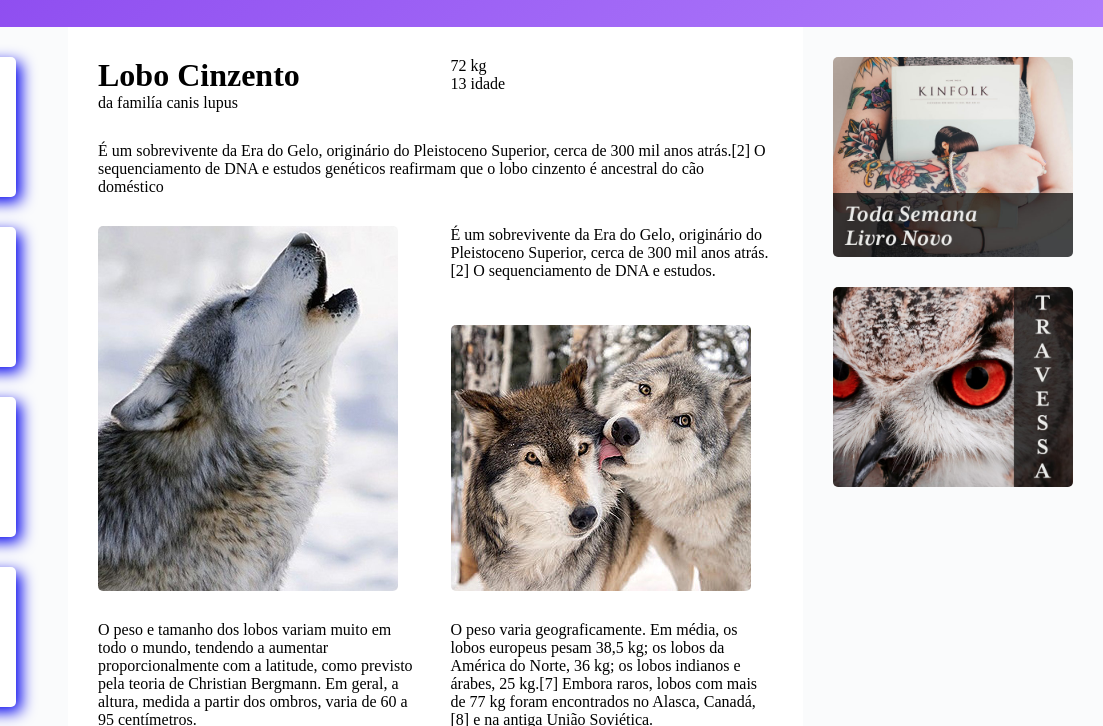
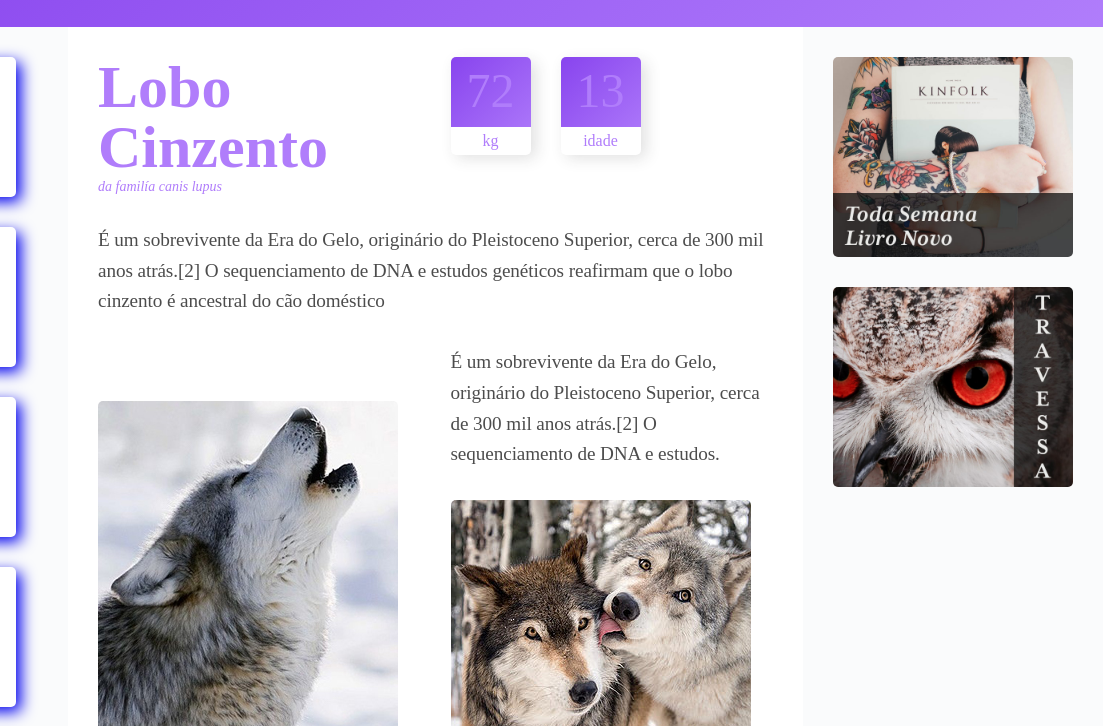
Before and after one commit to Tubagao/Wildbeast, a plain HTML site: page index.html in a window 1280 px wide. Shown: the part 74-800 px from the top of the page, 177-1280 px from the left. Drawn offline with Linux system fonts and the light colour scheme.

Commit message:
Design: Estilização das características

```diff
--- a/css/style.css
+++ b/css/style.css
@@ -115,6 +115,75 @@ align-self: end;
 align-self: end;
 }
 
+/*Estilo Content*/
+p{
+font-size: 1.2em;
+line-height: 1.6;
+letter-spacing: -0.005em;
+color: rgba(0, 0, 0,.7);
+}
+
+.infomacoes p + p{
+margin-top: 30px;
+}
+
+/*Título*/
+
+.titulo {
+color: #B07DFB;
+}
+
+.titulo h1{
+font-size: 3.75em;
+line-height: 1;
+font-weight: 700;
+}
+
+.titulo span{
+font-size: 0.875em;
+font-style: italic;
+}
+
+/*Características*/
+
+.caracteristicas{
+display: flex;
+align-items: flex-start;
+}
+
+.caracteristicas > div{
+width: 80px;
+text-align: center;
+background: linear-gradient(135deg, #8844ee, #B07DFB);
+border-radius: 5px;
+box-shadow: 5px 5px 15px 0px rgba(44, 44, 44,0.15);
+position: relative;
+}
+
+.caracteristicas > div:first-child {
+margin-right: 30px;
+}
+
+.caracteristicas span{
+display: block;
+color: #B07DFB;
+}
+
+.numero{
+color: #B07DFB;
+font-size: 3em;
+line-height: 1;
+margin: 10px auto;
+}
+
+.rotulo {
+background: white;
+border-radius: 0 0 5px 5px;
+padding: 5px 0;
+position: relative;
+top: 2px;
+}
+
 /*Anúncio*/
 .anuncio{
 grid-area: anuncio;
@@ -125,7 +194,7 @@ padding: 30px;
 gap: 30px;
 }
 
-/**/
+/*Footer*/
 .footer{
 grid-area: footer;
 background: linear-gradient(135deg, #8844ee, #B07DFB);
```
